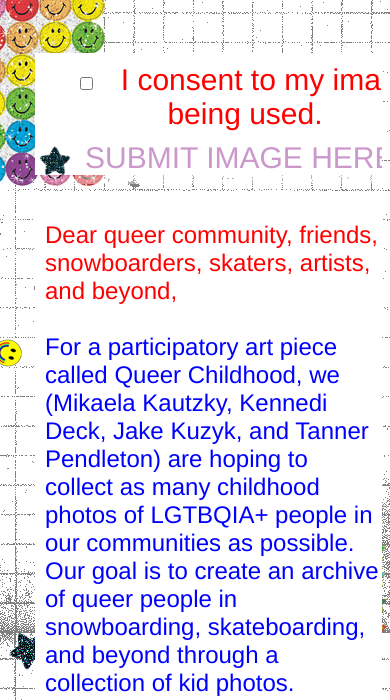
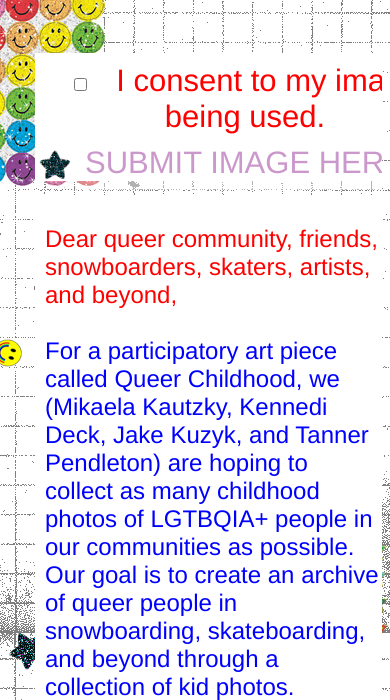
Before and after one commit to honeysucklehoney/Queerchildhoodsubmissions, a plain HTML site: page queerchildhoodsubmissions.html in a window 390 px wide. Shown: the part 367-1067 px from the top of the page. Drawn offline with nearby package versions, Linux system fonts and the light colour scheme; a web font is replaced by a local one.

Commit message:
Update queerstyle.css

```diff
--- a/queerstyle.css
+++ b/queerstyle.css
@@ -216,7 +216,7 @@ img {
  display: block;
  padding: 10px;
  color: red;
- font-size: 30px;
+ font-size: 31px;
  text-align: center;
 
 }
@@ -228,7 +228,7 @@ margin-left: auto;
 margin-right: auto;
 display: block;
 padding: 0px;
-font-size: 30px;
+font-size: 31px;
 
 
 }
```
